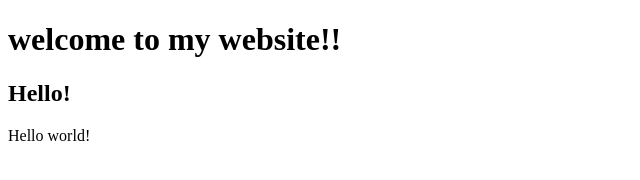
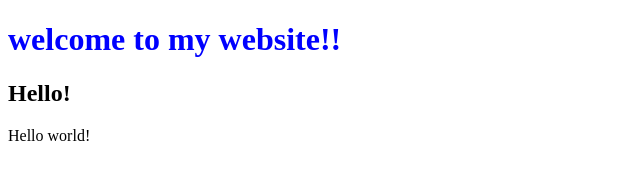
Before and after one commit to RajkumarRavadi/mergeconflicts, a plain HTML site: page index.html in a window 1280 px wide. Shown: the whole page, without its empty margins (0-640 px from the left). Drawn offline with Linux system fonts and the light colour scheme.

Commit message:
color added

```diff
--- a/index.html
+++ b/index.html
@@ -4,7 +4,7 @@
         <title>hello</title>
     </head>
     <body>
-        <h1>welcome to my website!!</h1>
+        <h1 style="color:blue;">welcome to my website!!</h1>
         <h2>Hello!</h2>
         Hello world!
     </body>
```
